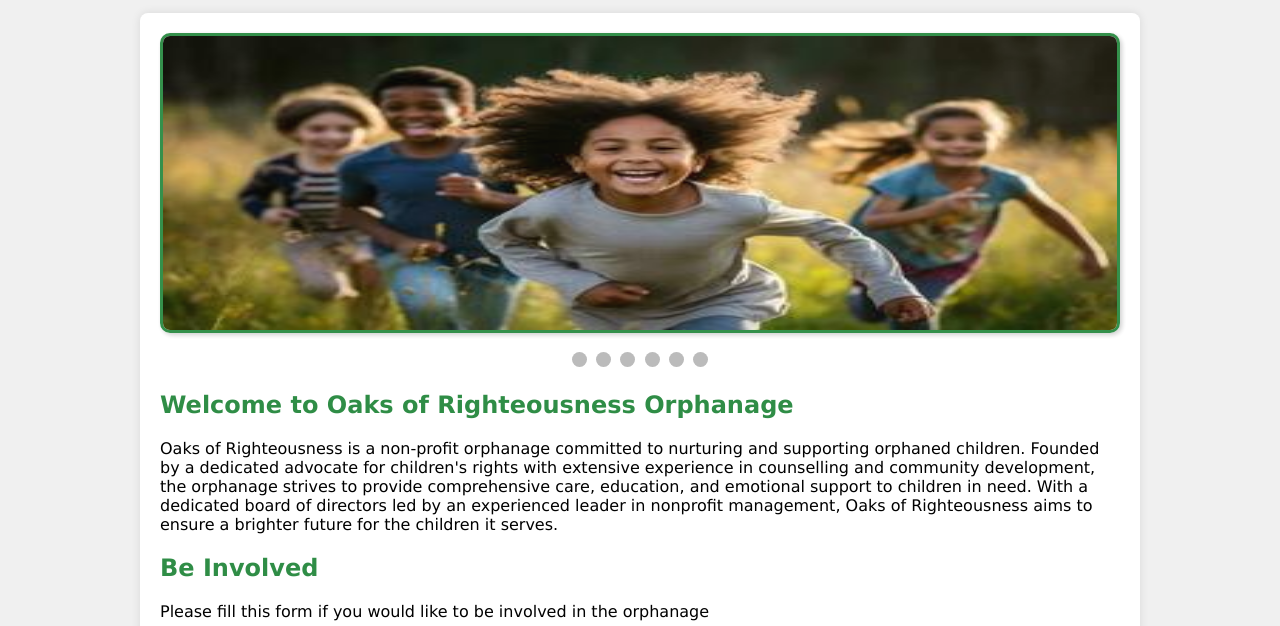
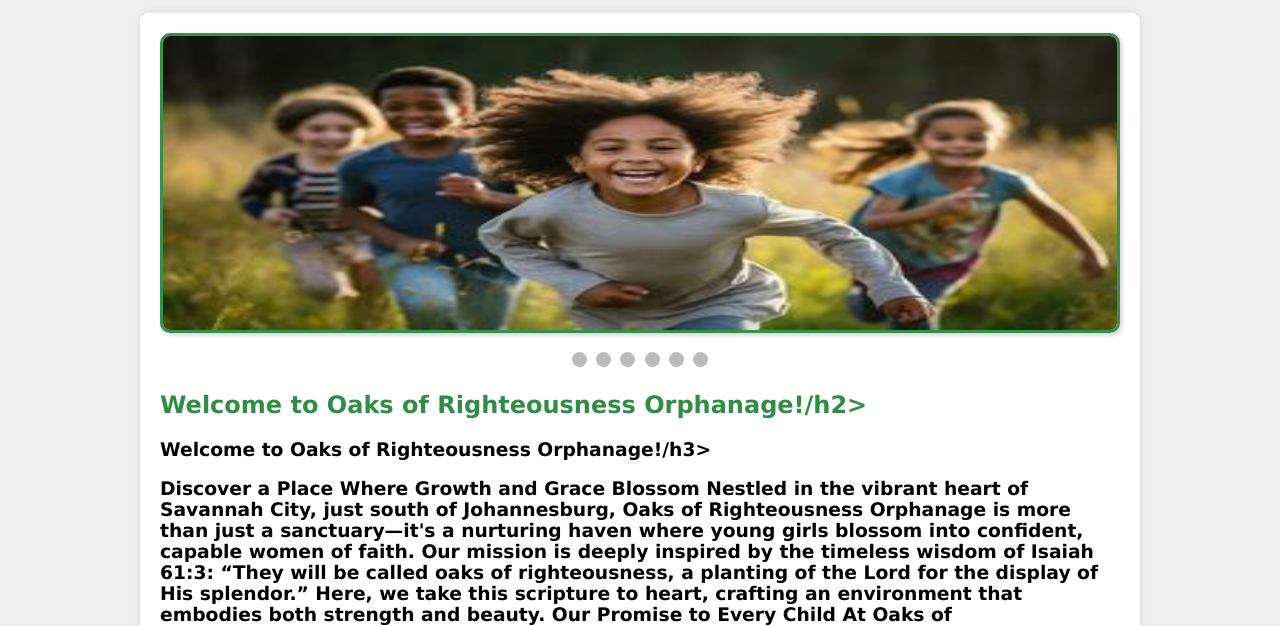
Before and after one commit to Debra89/Oaksofrigheousness, a plain HTML site: page index.html in a window 1280 px wide. Shown: the part 164-790 px from the top of the page. Drawn offline with Linux system fonts and the light colour scheme.

Commit message:
Update index.html

```diff
--- a/index.html
+++ b/index.html
@@ -71,14 +71,29 @@
 
 
                     <!--<img  src="./images/child_young_child_girl_kid_face_portrait_baby_mother-346369.jpg!d.jpeg" class="top-img">-->
-                    <h2>Welcome to Oaks of Righteousness Orphanage</h2>
+                    <h2> Welcome to Oaks of Righteousness Orphanage!/h2>
+                    <h3>Welcome to Oaks of Righteousness Orphanage!/h3>
                     <p>
-                        Oaks of Righteousness is a non-profit orphanage committed to nurturing and supporting
-    orphaned children. Founded by a dedicated advocate for children's rights with extensive
-    experience in counselling and community development, the orphanage strives to provide
-    comprehensive care, education, and emotional support to children in need. With a dedicated
-    board of directors led by an experienced leader in nonprofit management, Oaks of
-    Righteousness aims to ensure a brighter future for the children it serves.
+
+Discover a Place Where Growth and Grace Blossom
+
+Nestled in the vibrant heart of Savannah City, just south of Johannesburg, Oaks of Righteousness Orphanage is more than just a sanctuary—it's a nurturing haven where young girls blossom into confident, capable women of faith. Our mission is deeply inspired by the timeless wisdom of Isaiah 61:3: “They will be called oaks of righteousness, a planting of the Lord for the display of His splendor.” Here, we take this scripture to heart, crafting an environment that embodies both strength and beauty.
+
+Our Promise to Every Child
+
+At Oaks of Righteousness, we believe in nurturing the whole child—mind, body, and spirit. From the tender age of 2 through to their university years and beyond, each girl is given the love, care, and resources needed to thrive. Our approach is a harmonious blend of exceptional care, enriching education, and spiritual development, ensuring that every child not only excels academically but also grows with a firm foundation in biblical values.
+
+Why Choose Oaks of Righteousness?
+
+Holistic Care: Our commitment goes beyond the basics. We provide comprehensive health care, emotional support, and educational enrichment tailored to each child's unique needs, ensuring a well-rounded and fulfilling experience.
+Academic Excellence: We believe that education is a gateway to a brighter future. Our tailored programs and cutting-edge resources are designed to help each girl excel academically and reach her highest potential.
+Faith-Focused Growth: We integrate biblical principles into daily life, fostering a deep spiritual connection. Our faith-based curriculum and activities are designed to cultivate a strong sense of identity and purpose rooted in Christian teachings.
+Empowerment for the Future: We equip our girls with the skills they need to thrive in university and beyond. From practical life skills to career readiness, we build confidence and prepare them for success in every facet of life.
+Get Involved and Make a Difference
+
+Be a part of something transformative. Explore our site to find out how you can contribute to our mission and make a lasting impact on the lives of these remarkable young girls. Whether through donations, volunteering, or spreading the word, your support helps us continue to nurture, educate, and inspire.
+
+Welcome to Oaks of Righteousness—where every girl is a cherished member of our family, growing strong in faith and flourishing with every opportunity.
                     </p>
                     <p>
 
```
